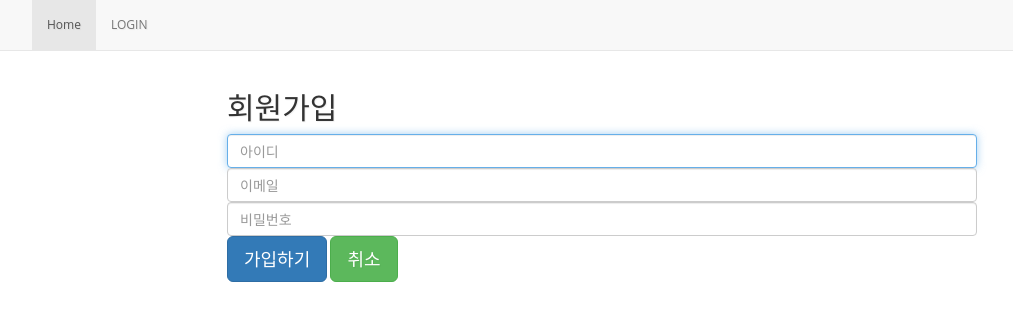
After one commit to astyfx/chatter-ajou, a Flask app: page /join in a window 1280 px wide. The commit adds this page. Shown: the top 321 px of the page, without its empty margins (38-1051 px from the left). Run offline with Flask 2, Linux system fonts and the light colour scheme; some libraries are stand-ins or nearby versions; some web fonts are replaced.

Commit message:
Basic layout & Basic test of pusher

```diff
--- a/apps/models.py
+++ b/apps/models.py
@@ -11,6 +11,7 @@ from werkzeug.security import generate_password_hash, check_password_hash
 
 class User(ndb.Model):
     username = ndb.StringProperty()
+    email = ndb.StringProperty()
     password = ndb.StringProperty()
     is_superuser = ndb.BooleanProperty(default=False)
 
@@ -18,8 +19,5 @@ class User(ndb.Model):
         if self.is_superuser == True:
             return True
 
-    def generate_password(self, password):
-        return generate_password_hash(password)
-
     def check_password(self, password):
         return check_password_hash(self.password, password)
--- a/apps/templates/base.html
+++ b/apps/templates/base.html
@@ -5,7 +5,6 @@
     <link rel="stylesheet" type="text/css" href="{{ url_for('static', filename='bootstrap/css/bootstrap.min.css') }}">
     <link rel="stylesheet" type="text/css" href="{{ url_for('static', filename='font-awesome/css/font-awesome.min.css') }}">
     <link rel="stylesheet" type="text/css" href="{{ url_for('static', filename='style.css') }}">
-    <link rel="stylesheet" type="text/css" href="{{ url_for('static', filename='summernote/dist/summernote.css') }}">
 
     <meta http-equiv="X-UA-Compatible" content="IE=edge">
     {% block favicon %}
--- a/apps/templates/home.html
+++ b/apps/templates/home.html
@@ -2,7 +2,9 @@
 
 {% block contents %}
     <div class="row">
-
+        <form id="caTestForm">
+            <button type="submit">테스트</button>
+        </form>
     </div>
 {% endblock %}
 
--- /dev/null
+++ b/apps/templates/join.html
@@ -0,0 +1,23 @@
+{% extends "layout.html" %}
+
+{% block contents %}
+    <div class="contentBody">
+        <div class="caJoin">
+            <div class="row">
+                <div class="col-xs-2"></div>
+                <div class="col-xs-8">
+                    <form class="form-signin" role="form" method="post">
+                        <h2 class="form-signin-heading">회원가입</h2>
+                        <input type="text" name="username" class="form-control" placeholder="아이디" required="true" autofocus="">
+                        <input type="email" name="email" class="form-control" placeholder="이메일" required="true">
+                        <input type="password" name="password" class="form-control" placeholder="비밀번호" required="true">
+
+                        <button class="btn btn-lg btn-primary" type="submit">가입하기</button>
+                        <a href="{{ url_for("home") }}" class="btn btn-lg btn-success">취소</a>
+                    </form>
+                </div>
+                <div class="col-xs-2"></div>
+            </div>
+        </div>
+    </div>
+{% endblock %}
--- a/apps/templates/layout.html
+++ b/apps/templates/layout.html
@@ -1,8 +1,14 @@
 {% extends "base.html" %}
 
 {% block layout %}
-    {% block messages %}
-        {% include "messages.html" %}
+    {% block navbar %}
+        {% include "navbar.html" %}
     {% endblock %}
-    {% block contents %}{% endblock %}
+
+    <div class="container">
+        {% block messages %}
+            {% include "messages.html" %}
+        {% endblock %}
+        {% block contents %}{% endblock %}
+    </div>
 {% endblock %}
--- a/apps/templates/login.html
+++ b/apps/templates/login.html
@@ -2,16 +2,17 @@
 
 {% block contents %}
     <div class="contentBody">
-        <div class="adminLogin">
+        <div class="caLogin">
             <div class="row">
                 <div class="col-xs-2"></div>
                 <div class="col-xs-8">
                     <form class="form-signin" role="form" method="post">
-                        <h2 class="form-signin-heading">관리자 로그인</h2>
+                        <h2 class="form-signin-heading">로그인</h2>
                         <input type="text" name="username" class="form-control" placeholder="아이디" required="" autofocus="">
                         <input type="password" name="password" class="form-control" placeholder="비밀번호" required="">
 
                         <button class="btn btn-lg btn-primary btn-block" type="submit">로그인</button>
+                        <a href="{{ url_for("join") }}" class="btn btn-lg btn-success btn-block">회원가입</a>
                     </form>
                 </div>
                 <div class="col-xs-2"></div>
--- /dev/null
+++ b/apps/templates/navbar.html
@@ -0,0 +1,12 @@
+<nav class="navbar navbar-default navbar-static-top" role="navigation">
+    <div class="container">
+        <ul class="nav navbar-nav">
+            <li class="active"><a href="{{ url_for("home") }}">Home</a></li>
+            {% if g.user == 'Guest' %}
+                <li><a href="{{ url_for("login") }}">LOGIN</a></li>
+            {% else %}
+                <li><a href="{{ url_for("logout") }}">LOGOUT</a></li>
+            {% endif %}
+        </ul>
+    </div>
+</nav>
--- a/apps/urls.py
+++ b/apps/urls.py
@@ -10,7 +10,12 @@ from apps import app
 from apps import views
 
 # Home page
-app.add_url_rule('/', 'home', view_func=views.home)
+app.add_url_rule('/', 'home', view_func=views.home, methods=['GET'])
+app.add_url_rule('/login', 'login', view_func=views.login, methods=['GET', 'POST'])
+app.add_url_rule('/join', 'join', view_func=views.join, methods=['GET', 'POST'])
+app.add_url_rule('/logout', 'logout', view_func=views.logout, methods=['GET', 'POST'])
+
+app.add_url_rule('/send_message', 'send_message', view_func=views.send_message, methods=['POST'])
 
 # # Error handlers
 # Handle 404 errors
--- a/apps/views.py
+++ b/apps/views.py
@@ -1,10 +1,10 @@
 # -*- coding: utf-8 -*-
 from google.appengine.ext import ndb
 
-from flask import request, render_template, flash, url_for, redirect, g, session
+from flask import request, render_template, flash, url_for, redirect, g, session, jsonify
 from werkzeug.security import generate_password_hash
 
-from apps import app
+from apps import app, pi
 from apps.models import User
 from core import utils
 from decorators import login_required, admin_required
@@ -21,6 +21,32 @@ def load_user():
 
     g.user = user
     g.is_superuser = True if session.get('is_superuser') else False
+
+
+def join():
+    if request.method == 'GET':
+        return render_template('join.html')
+
+    if request.method == 'POST':
+        user_exist = None
+
+        user_exist = User.query(User.username == request.form['username']).get()
+        print user_exist
+
+        user = User(
+            username=request.form['username'], password=generate_password_hash(request.form['password']), email=request.form['email']
+        )
+        exist = False
+
+        if not user_exist:
+            user_create_result = user.put()
+            logging.info(user_create_result)
+
+            flash(u'회원가입을 하였습니다.', 'success')
+            return redirect(url_for('home'))
+        else:
+            flash(u'중복되는 아이디가 존재합니다.', 'danger')
+            return redirect(url_for('join'))
 
 
 def login():
@@ -55,5 +81,14 @@ def logout():
     return redirect(url_for('home'))
 
 
+@login_required
 def home():
     return render_template('home.html')
+
+
+@login_required
+def send_message():
+    if request.method == 'POST':
+        pi['test_channel'].trigger('my-event', {'message': 'hello world'})
+
+        return jsonify(message=u"message")
```
Also changed, not shown: apps/static/js/base.js (+43 -0 lines).
